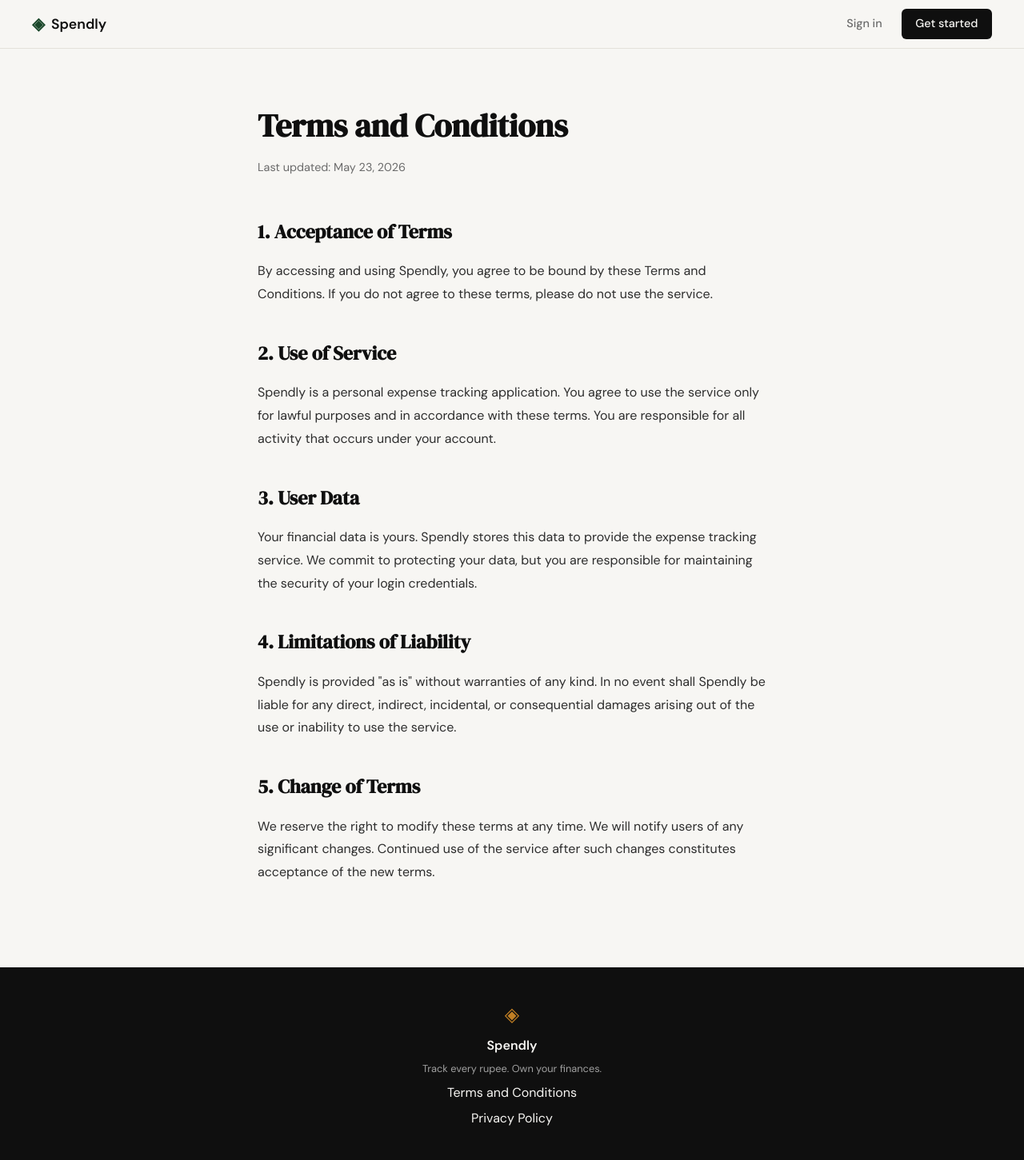
After one commit to dhirajsahh/spendly, a Flask app: page /terms in a window 1280 px wide. The commit adds this page. Shown: the whole page at 80% size. Run offline with Flask 3, Linux system fonts and the light colour scheme.

Commit message:
landing: add terms and conditions page and route
Co-Authored-By: Claude Opus 4.7 <noreply@anthropic.com>

```diff
--- a/app.py
+++ b/app.py
@@ -20,6 +20,12 @@ def register():
 @app.route("/login")
 def login():
     return render_template("login.html")
+
+
+@app.route("/terms")
+def terms():
+    return render_template("terms.html")
+
 
 
 # ------------------------------------------------------------------ #
--- a/static/css/style.css
+++ b/static/css/style.css
@@ -508,8 +508,44 @@ a { color: inherit; text-decoration: none; }
 }
 
 /* ------------------------------------------------------------------ */
-/* Responsive                                                          */
+/* Legal / Terms                                                            */
 /* ------------------------------------------------------------------ */
+
+.terms-container {
+    max-width: 700px;
+    margin: 0 auto;
+    padding: 4rem 2rem;
+}
+
+.terms-container h1 {
+    font-family: var(--font-display);
+    font-size: 2.5rem;
+    color: var(--ink);
+    margin-bottom: 0.5rem;
+}
+
+.terms-container .updated-date {
+    color: var(--ink-muted);
+    font-size: 0.9rem;
+    margin-bottom: 3rem;
+}
+
+.terms-container section {
+    margin-bottom: 2.5rem;
+}
+
+.terms-container h2 {
+    font-family: var(--font-display);
+    font-size: 1.5rem;
+    color: var(--ink);
+    margin-bottom: 1rem;
+}
+
+.terms-container p {
+    color: var(--ink-soft);
+    font-size: 1rem;
+    line-height: 1.8;
+}
 
 @media (max-width: 900px) {
     .hero {
--- a/templates/base.html
+++ b/templates/base.html
@@ -34,7 +34,7 @@
             <span class="brand-icon">◈</span>
             <span class="footer-name">Spendly</span>
             <p class="footer-copy">Track every rupee. Own your finances.</p>
-            <a href="#">Terms and Conditions</a>
+            <a href="/terms">Terms and Conditions</a>
             <a href="#">Privacy Policy</a>
         </div>
     </footer>
--- /dev/null
+++ b/templates/terms.html
@@ -0,0 +1,35 @@
+{% extends "base.html" %}
+
+{% block title %}Terms and Conditions - Spendly{% endblock %}
+
+{% block content %}
+<div class="terms-container">
+    <h1>Terms and Conditions</h1>
+    <p class="updated-date">Last updated: May 23, 2026</p>
+
+    <section>
+        <h2>1. Acceptance of Terms</h2>
+        <p>By accessing and using Spendly, you agree to be bound by these Terms and Conditions. If you do not agree to these terms, please do not use the service.</p>
+    </section>
+
+    <section>
+        <h2>2. Use of Service</h2>
+        <p>Spendly is a personal expense tracking application. You agree to use the service only for lawful purposes and in accordance with these terms. You are responsible for all activity that occurs under your account.</p>
+    </section>
+
+    <section>
+        <h2>3. User Data</h2>
+        <p>Your financial data is yours. Spendly stores this data to provide the expense tracking service. We commit to protecting your data, but you are responsible for maintaining the security of your login credentials.</p>
+    </section>
+
+    <section>
+        <h2>4. Limitations of Liability</h2>
+        <p>Spendly is provided "as is" without warranties of any kind. In no event shall Spendly be liable for any direct, indirect, incidental, or consequential damages arising out of the use or inability to use the service.</p>
+    </section>
+
+    <section>
+        <h2>5. Change of Terms</h2>
+        <p>We reserve the right to modify these terms at any time. We will notify users of any significant changes. Continued use of the service after such changes constitutes acceptance of the new terms.</p>
+    </section>
+</div>
+{% endblock %}
```
Also changed, not shown: file.txt (+16 -0 lines).
